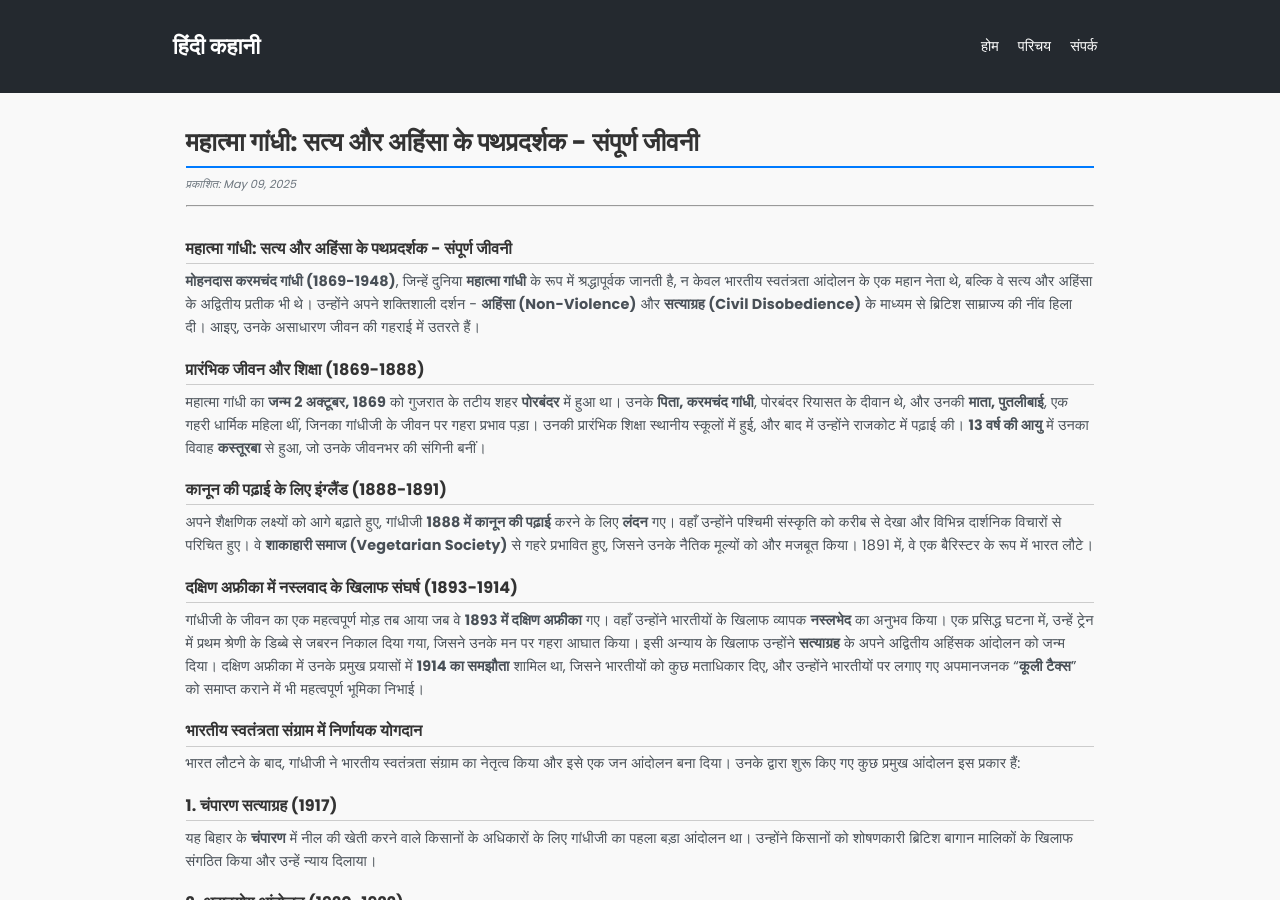
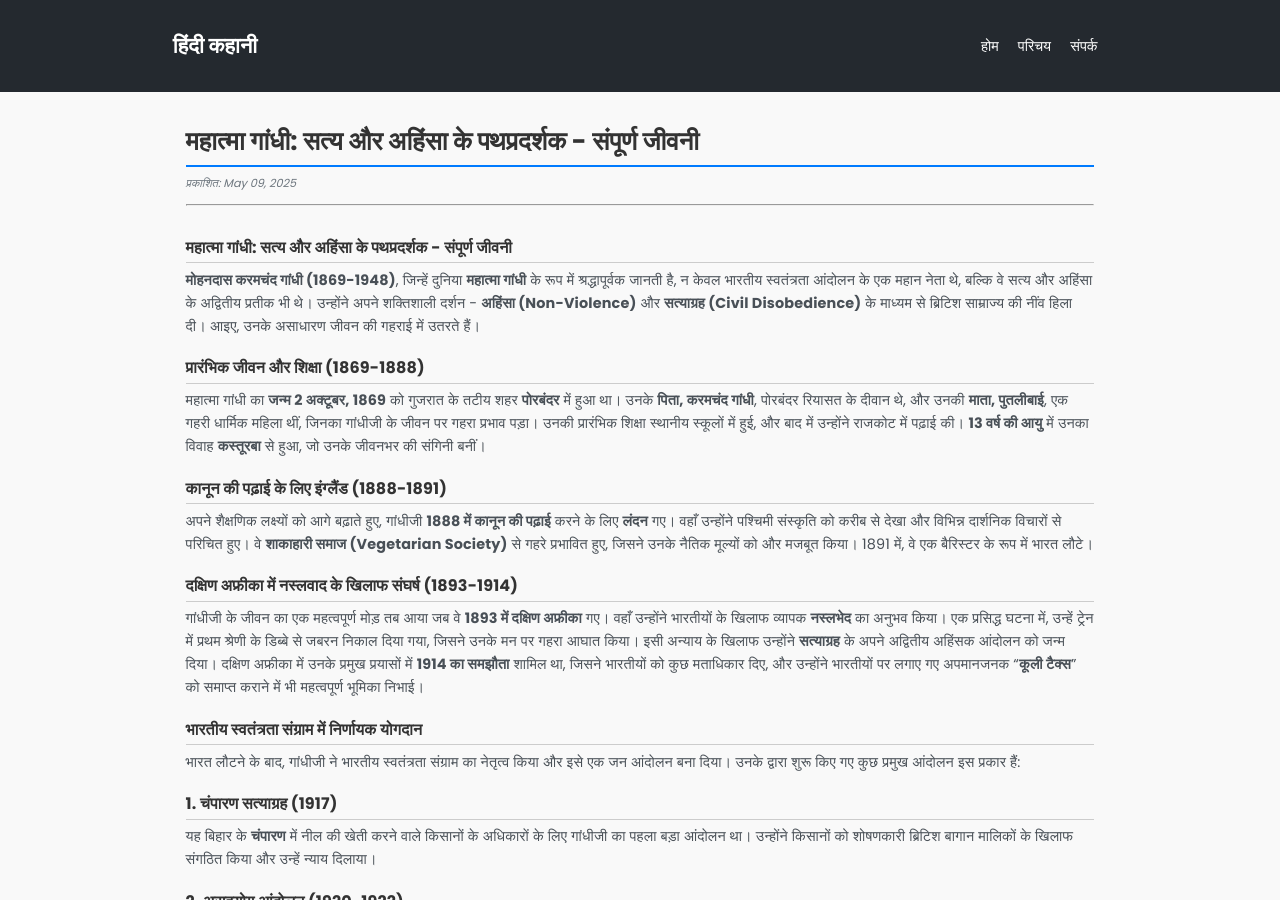
Before and after one commit to hindikahani/hindikahani.github.io, a Jekyll site: the page built from _posts/2025-05-09-mahatma-gandhi-biography.md, in a window 1280 px wide and 900 px high. Built offline with Jekyll 4.4.1, drawn with Linux system fonts in a browser that asks for light colours.

Commit message:
Update blog.html

```diff
--- a/_layouts/blog.html
+++ b/_layouts/blog.html
@@ -17,7 +17,11 @@
 
     <header>
       <div class="container">
-        <h1><a href="{{ '/' | relative_url }}" style="color:white;text-decoration:none;">{{ site.title }}</a></h1>
+        {% if page.url == '/' %}
+  <h1><a href="{{ '/' | relative_url }}" style="color:white;text-decoration:none;">{{ site.title }}</a></h1>
+{% else %}
+  <h2><a href="{{ '/' | relative_url }}" style="color:white;text-decoration:none;">{{ site.title }}</a></h2>
+{% endif %}
         <div class="menu-toggle" onclick="toggleMenu()">☰</div>
         <nav id="nav-links">
           <a href="{{ '/' | relative_url }}">होम</a>
```
